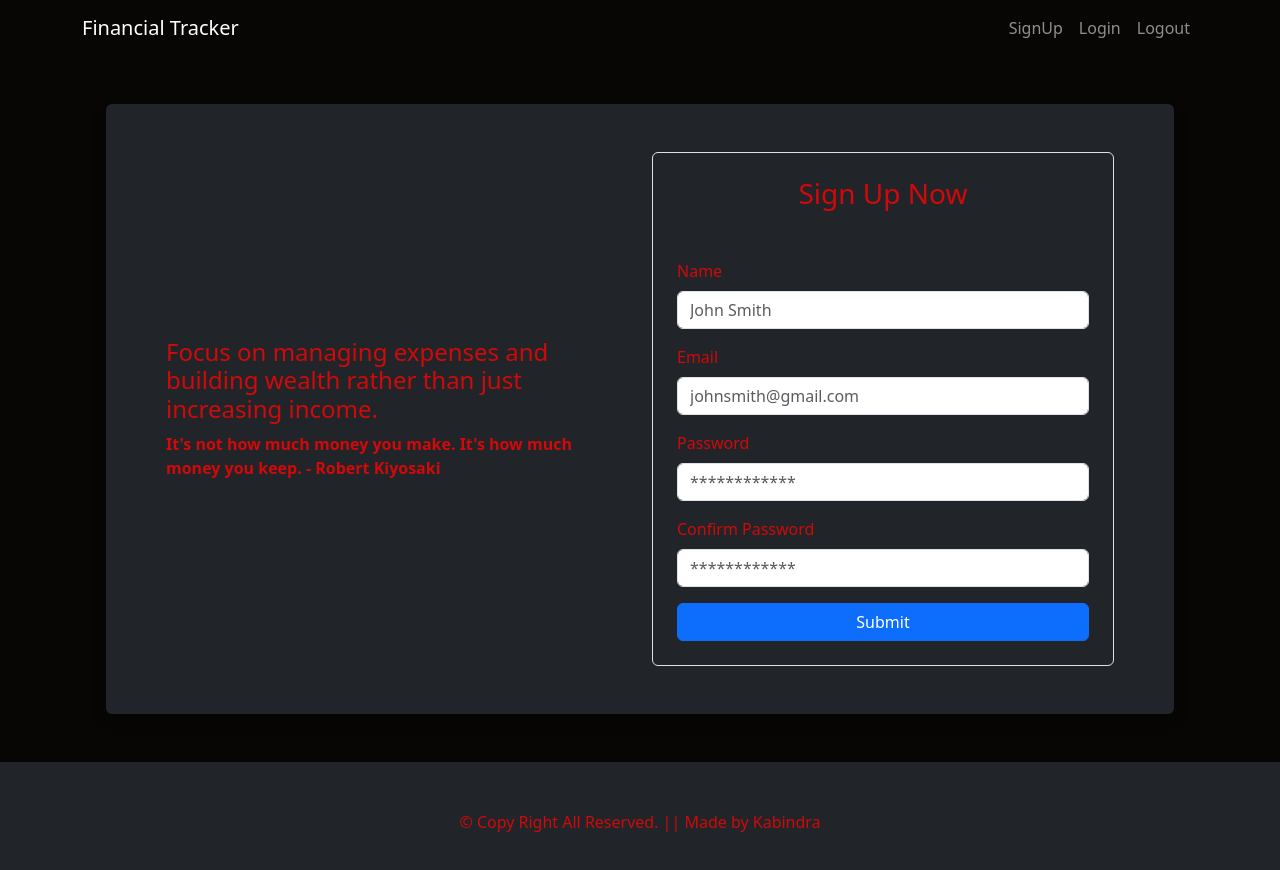
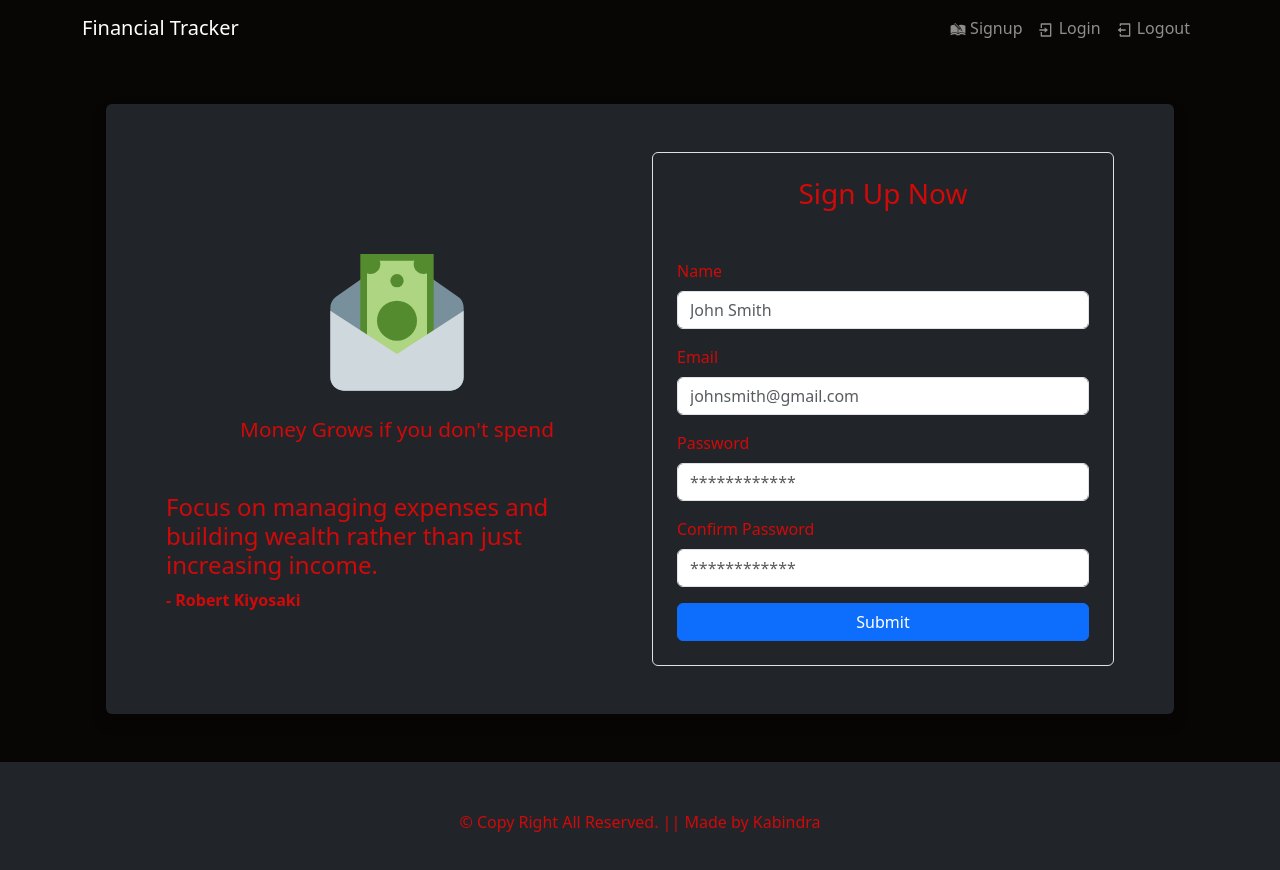
Before and after one commit to kabindrr/TransactionApp-Frontend, a React app: page /signup in a window 1280 px wide. Shown: the top 870 px of the page. Built offline with nearby package versions, Linux system fonts and the light colour scheme; the HTML template or start-up script is replaced by a standard one.

Commit message:
react-icons

```diff
--- a/package.json
+++ b/package.json
@@ -15,6 +15,7 @@
     "react": "^18.3.1",
     "react-bootstrap": "^2.10.4",
     "react-dom": "^18.3.1",
+    "react-icons": "^5.3.0",
     "react-router-dom": "^6.26.1",
     "react-toastify": "^10.0.5"
   },
--- a/src/App.jsx
+++ b/src/App.jsx
@@ -4,6 +4,7 @@ import { Login } from "./pages/Login";
 import { Signup } from "./pages/Signup";
 import "./App.css";
 import { DefaultLayout } from "./components/layout/DefaultLayout";
+import { Logout } from "./pages/Logout";
 
 const App = () => {
   return (
@@ -12,6 +13,7 @@ const App = () => {
         <Route path="/" element={<DefaultLayout />}>
           <Route path="/login" element={<Login />} />
           <Route path="/signup" element={<Signup />} />
+          <Route path="/logout" element={<Logout />} />
         </Route>
       </Routes>
 
--- a/src/components/FinancialTips.jsx
+++ b/src/components/FinancialTips.jsx
@@ -1,4 +1,5 @@
 import { useEffect, useState } from "react";
+import { FcMoneyTransfer } from "react-icons/fc";
 
 const financialExpertTips = [
   {
@@ -78,10 +79,15 @@ export const FinancialTips = () => {
       className="d-flex flex-column justify-content-center "
       style={{ height: "100%" }}
     >
+      <div className="text-center p-5 " style={{ fontSize: "1.3rem" }}>
+        <FcMoneyTransfer
+          className="text-success"
+          style={{ fontSize: "10rem" }}
+        />
+        <div>Money Grows if you don't spend</div>
+      </div>
       <h4>{tip}</h4>
-      <div className="fw-bolder">
-        {quote} - {author}
-      </div>
+      <div className="fw-bolder">- {author}</div>
     </div>
   );
 };
--- a/src/components/layout/Header.jsx
+++ b/src/components/layout/Header.jsx
@@ -2,6 +2,9 @@ import Container from "react-bootstrap/Container";
 import Nav from "react-bootstrap/Nav";
 import Navbar from "react-bootstrap/Navbar";
 import { Link } from "react-router-dom";
+import { GiArchiveRegister } from "react-icons/gi";
+import { RiLoginBoxLine } from "react-icons/ri";
+import { RiLogoutBoxLine } from "react-icons/ri";
 
 export const Header = () => {
   return (
@@ -12,13 +15,13 @@ export const Header = () => {
         <Navbar.Collapse id="basic-navbar-nav">
           <Nav className="ms-auto">
             <Link className="nav-link" to="/signup">
-              SignUp
+              <GiArchiveRegister /> Signup
             </Link>
             <Link className="nav-link" to="/login">
-              Login
+              <RiLoginBoxLine /> Login
             </Link>
             <Link className="nav-link" to="/logout">
-              Logout
+              <RiLogoutBoxLine /> Logout
             </Link>
           </Nav>
         </Navbar.Collapse>
--- /dev/null
+++ b/src/pages/Logout.jsx
@@ -0,0 +1,5 @@
+import React from "react";
+
+export const Logout = () => {
+  return <div>Logout</div>;
+};
```
Also changed, not shown: 1 other file (tests, documents, lock files or other folders).
